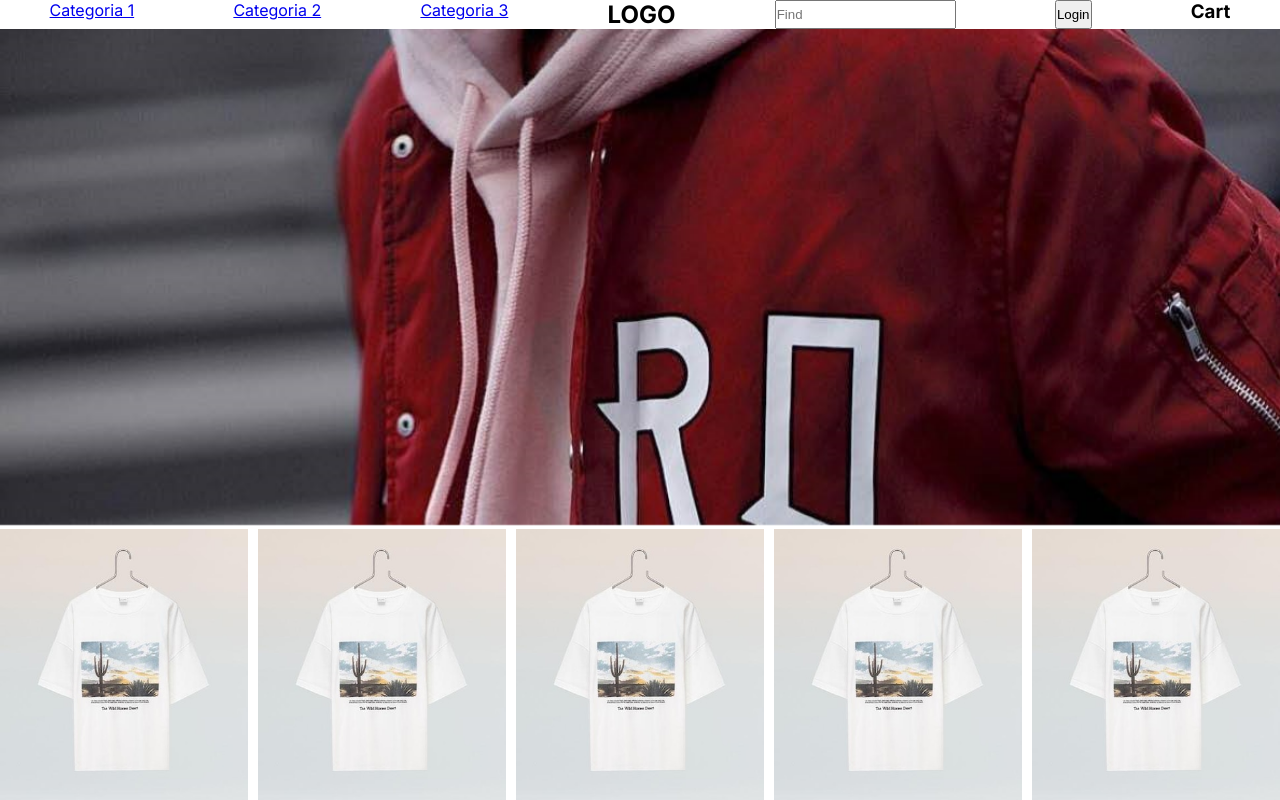
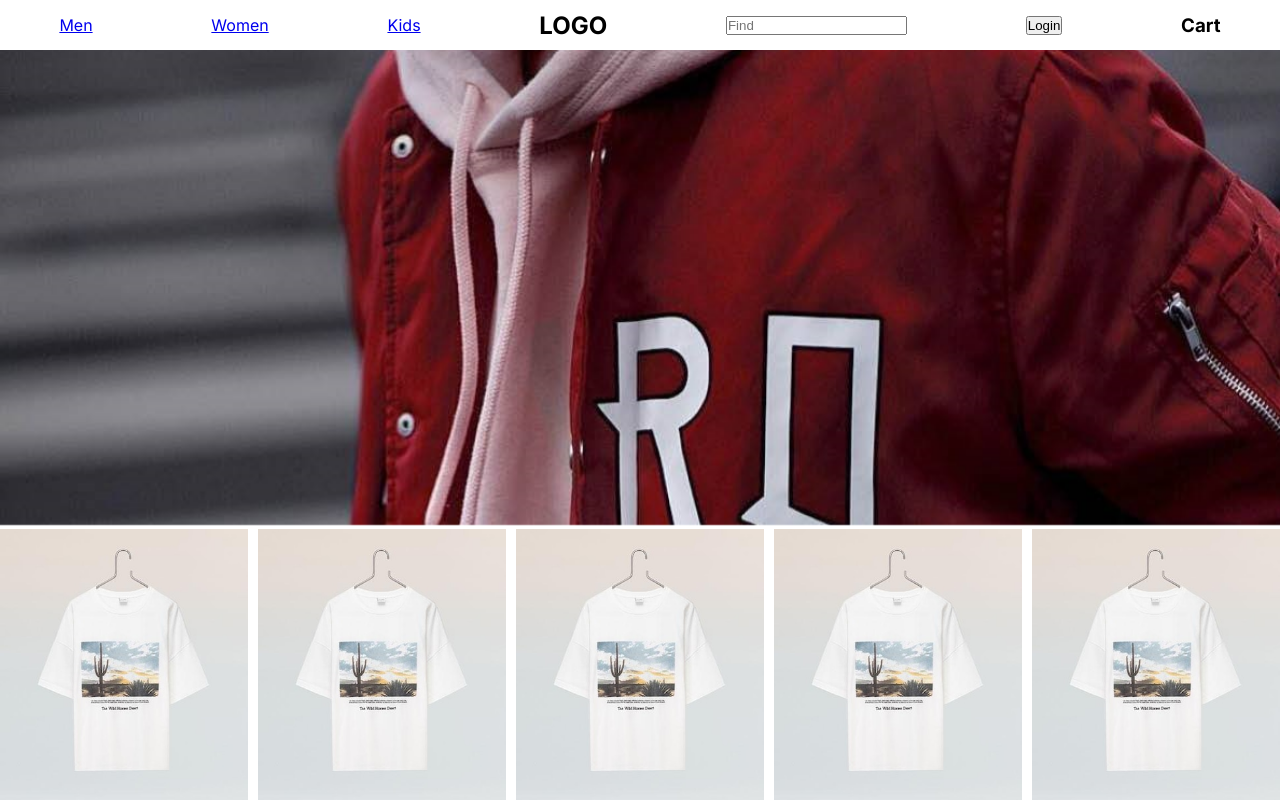
Before and after one commit to edwinarroyolopez/riwi-gates-ecommerce, a Next.js app in the folder apps/customer/: page /home in a window 1280 px wide. Shown: the top 800 px of the page. Built offline with nearby package versions, Linux system fonts and the light colour scheme.

Commit message:
navbarstyleandhero

```diff
--- a/apps/customer/src/app/components/ui/navbar/navbartop.tsx
+++ b/apps/customer/src/app/components/ui/navbar/navbartop.tsx
@@ -1,18 +1,46 @@
-import { FC } from 'react';
+'use client'
+
+import React, { useState, useRef } from 'react';
 import './styles/navbarstyle.sass'
 import Link from 'next/link';
+import Navsubcategories from './navsubcategories';
 
-const Navbartop: FC = () => {
+const Navbartop: React.FC = () => {
+  const [showSubcategories, setShowSubcategories] = useState(false);
+  const [activeCategory, setActiveCategory] = useState('');
+  const navRef = useRef<HTMLDivElement>(null);
+
+  const handleMouseEnter = (category: string) => {
+    setShowSubcategories(true);
+    setActiveCategory(category);
+  };
+
+  const handleMouseLeave = (event: React.MouseEvent) => {
+    const relatedTarget = event.relatedTarget as Node | null;
+    if (relatedTarget instanceof Node && navRef.current) {
+      if (!navRef.current.contains(relatedTarget)) {
+        setShowSubcategories(false);
+        setActiveCategory('');
+      }
+    } else {
+      setShowSubcategories(false);
+      setActiveCategory('');
+    }
+  };
+
   return (
+    <div className="nav-container" ref={navRef} onMouseLeave={handleMouseLeave}>
       <nav>
-        <Link href='/categories'>Categoria 1</Link>
-        <Link href='/categories'>Categoria 2</Link>
-        <Link href='/categories'>Categoria 3</Link>
+        <Link href='/men' onMouseEnter={() => handleMouseEnter('men')}>Men</Link>
+        <Link href='/women' onMouseEnter={() => handleMouseEnter('women')}>Women</Link>
+        <Link href='/kids' onMouseEnter={() => handleMouseEnter('kids')}>Kids</Link>
         <h1>LOGO</h1>
         <input type="text" placeholder='Find' />
         <button>Login</button>
         <h3>Cart</h3>
       </nav>
+      {showSubcategories && <Navsubcategories category={activeCategory} />}
+    </div>
   );
 };
 
--- /dev/null
+++ b/apps/customer/src/app/components/ui/navbar/navsubcategories.tsx
@@ -0,0 +1,30 @@
+'use client'
+
+import React from 'react';
+import Link from 'next/link';
+
+interface NavsubcategoriesProps {
+  category: string;
+}
+
+const subcategories = {
+  men: ['jeans', 'shirts'],
+  women: ['jeans', 'shirts', 'clothes'],
+  kids: ['jeans', 'shirts']
+};
+
+const Navsubcategories: React.FC<NavsubcategoriesProps> = ({ category }) => {
+  const currentSubcategories = subcategories[category as keyof typeof subcategories] || [];
+
+  return (
+    <div className="subcategories-container">
+      {currentSubcategories.map((subcategory, index) => (
+        <Link key={index} href={`/${category}/${subcategory}`}>
+          {subcategory.charAt(0).toUpperCase() + subcategory.slice(1)}
+        </Link>
+      ))}
+    </div>
+  );
+};
+
+export default Navsubcategories;
--- a/apps/customer/src/app/components/ui/navbar/styles/navbarstyle.sass
+++ b/apps/customer/src/app/components/ui/navbar/styles/navbarstyle.sass
@@ -1,7 +1,35 @@
+.nav-container
+  position: fixed
+  width: 100%
+  z-index: 20
+
 nav
-    display: flex
-    position: fixed
-    z-index: 10
-    justify-content: space-around
-    width: 100%
-    background: white
+  display: flex
+  justify-content: space-around
+  align-items: center
+  width: 100%
+  background: white
+  height: 50px
+
+.subcategories-container
+  position: absolute
+  top: 50px
+  left: 0
+  width: 100%
+  height: 100px
+  background-color: #f8f8f8
+  display: flex
+  justify-content: start
+  gap: 20px
+  align-items: center
+  transition: opacity 0.3s ease-out
+  opacity: 1
+
+  a
+    margin: 0 15px
+    text-decoration: none
+    color: #333
+    text-transform: capitalize
+
+    &:hover
+      color: #007bff
--- a/apps/customer/src/app/home/styles/stylehome.sass
+++ b/apps/customer/src/app/home/styles/stylehome.sass
@@ -5,7 +5,7 @@
 .hero-wrapper
   position: sticky
   top: 0
-  z-index: 1
+  z-index: -1
 
 
 
```
